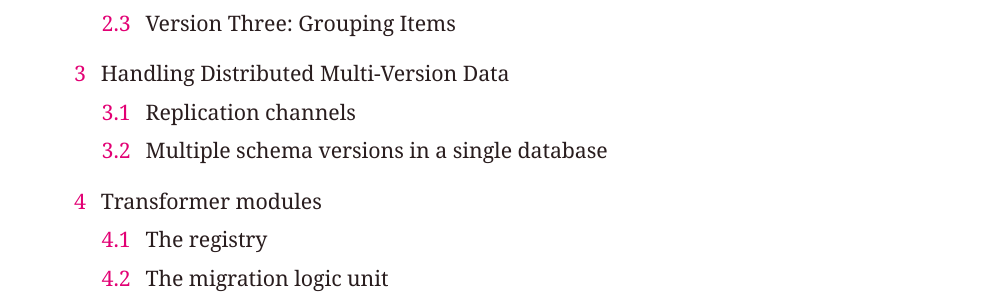
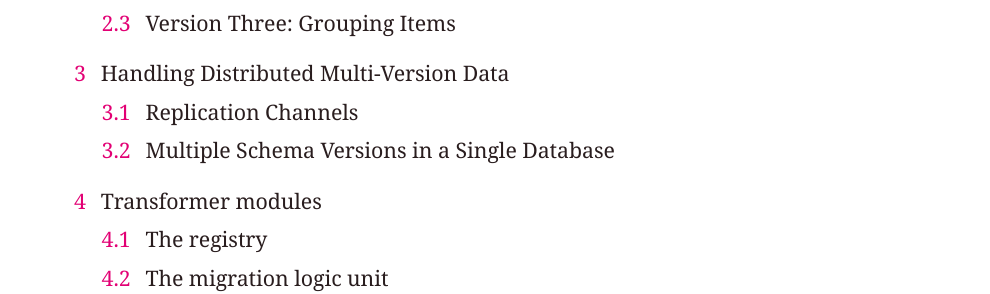
Before and after one commit to jo/sync-tank, a Jekyll site: the page built from chesterfield-migration/index.md, in a window 1280 px wide and 900 px high, scrolled down 525 px. Shown: the part 163-457 px from the top of the window, without its empty margins (55-1045 px from the left). Built offline with Jekyll 4.4.1, drawn with Linux system fonts in a browser that asks for light colours; some of the changed text lies outside the part shown.

```diff
--- a/chesterfield-migration/index.md
+++ b/chesterfield-migration/index.md
@@ -186,7 +186,7 @@
 In the next section, we will give our undivided attention to transformer modules. But before that, let us spend some time thinking through the *multi-version* aspect. Two questions in particular will concern us in the following: How can we control which version of the data gets distributed to which part of the system? And how can we manage multiple versions of the same documents in a single database?
 
 
-### Replication channels
+### Replication Channels
 
 We want to maintain multiple versions of the same data in parallel because we would like to provide backwards compatibility for older applications. This is why we migrate data on the server and distribute updates across the system. If we dig a little further though, we will find that not *all* document versions will have to be propagated to *all* clients. For instance, if a new client produces a todo item according to version three, and if the server migrates this document down to versions one and two, the newer client would not be interested in receiving the older documents. We can save a lot of traffic and storage if we can prevent newer clients from receiving older documents.
 
@@ -220,7 +220,7 @@
 
 As a last point we'd like to reiterate that replications take time and may lead to temporarily incomplete data. For instance, the todo item may have already been replicated while the corresponding group document is still missing. But this is a general learning about CouchDB: clients have to be able to deal with this kind of incomplete data anyway. If you really need pieces of data to be present together consider keeping them together in one document.
 
-### Multiple schema versions in a single database
+### Multiple Schema Versions in a Single Database
 
 After successful replication clients will have all necessary data in their local databases, although potentially in multiple versions. This raises the question of how parallel schema versions can be managed within a single database.
 
```
